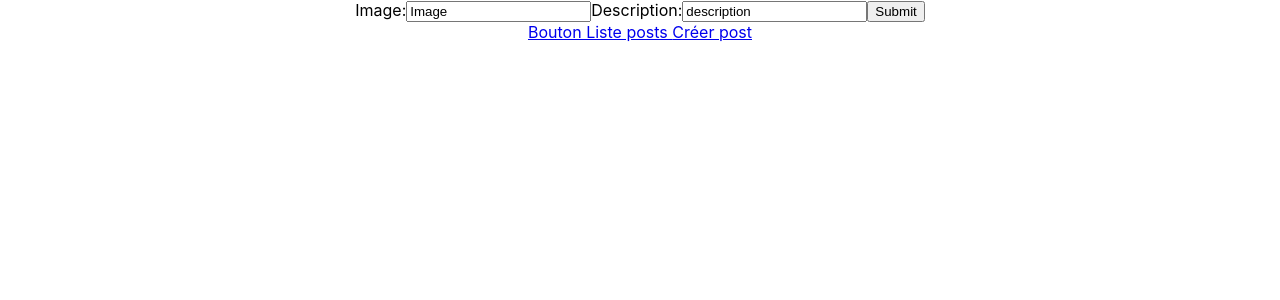
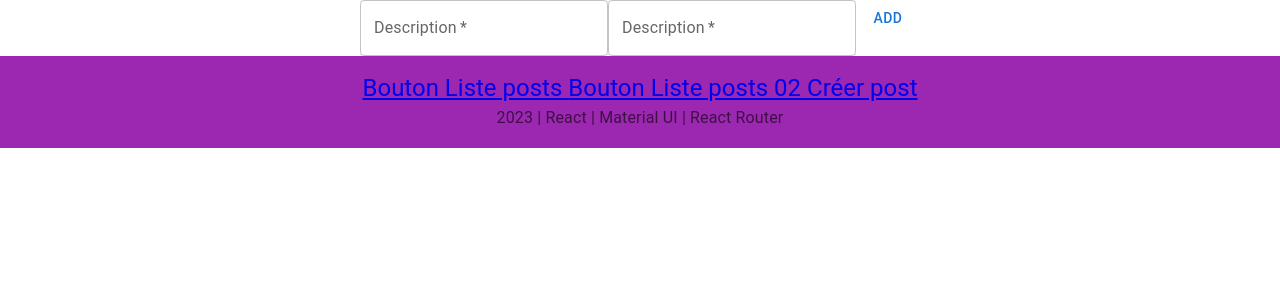
Before and after one commit to AlbinHuchet/Projet_React_React, a React (Create React App) app: page /createpost in a window 1280 px wide. Shown: the top 300 px of the page. Built offline with nearby package versions, Linux system fonts and the light colour scheme.

Commit message:
like ok, creation avec image en cours

```diff
--- a/package.json
+++ b/package.json
@@ -10,8 +10,10 @@
     "@testing-library/jest-dom": "^5.17.0",
     "@testing-library/react": "^13.4.0",
     "@testing-library/user-event": "^13.5.0",
+    "axios": "^1.5.0",
     "react": "^18.2.0",
     "react-dom": "^18.2.0",
+    "react-images-uploading": "^3.1.7",
     "react-router-dom": "^6.16.0",
     "react-scripts": "5.0.1",
     "web-vitals": "^2.1.4"
--- a/src/App.js
+++ b/src/App.js
@@ -6,6 +6,8 @@ import {Outlet, Route, Routes} from 'react-router-dom';
 import ListPosts from "./composants/ListPosts";
 import CreatePost from "./composants/CreatePost";
 import Image from "./composants/Image";
+import React from "react";
+import ListPosts02 from "./composants/ListPosts02";
 
 
 export default function App() {
@@ -14,12 +16,13 @@ export default function App() {
         <Routes>
           <Route path='/'>
             <Route path='/listposts' element={<ListPosts/>}/>
+              <Route path='/listposts02' element={<ListPosts02/>}/>
               <Route path='/createpost' element={<CreatePost/>}/>
               <Route path='/image' element={<Image/>}/>
           </Route>
         </Routes>
         <div className="App">
-          <Footer/>
+            <Footer />
         </div>
       </div>
   );
--- a/src/composants/CreatePost.js
+++ b/src/composants/CreatePost.js
@@ -1,13 +1,37 @@
 import '../App.css';
 import * as React from 'react';
+import {useNavigate} from "react-router-dom";
+import axios from "axios";
+import {Box, Button, Container, TextField} from "@mui/material";
+import Image from "./Image";
+export default function CreatePost() {
+    const navigate = useNavigate();
+    const handleSubmit = (event) => {
+        event.preventDefault();
+        const data = new FormData(event.currentTarget);
+        console.log({
+            image: data.get('image'),
+            description: data.get('description')
+        });
+        let newPost = {
+            image: data.get('image'),
+            description: data.get('description')
+        };
 
-export default function CreatePost() {
+        axios.post('http://localhost:8080/api/createpost', newPost)
+            .then(newPost  => console.log(newPost))
+            .catch(error => console.error(error));
+
+        return navigate("/listposts");
+    };
+
     return(
-        <form action="/action_page.php">
-            <label htmlFor="image">Image:</label>
-            <input type="text" id="image" name="image" value="Image"></input>
-            <label htmlFor="description">Description:</label>
-            <input type="text" id="description" name="description" value="description"></input>
-            <input type="submit" value="Submit"></input>
-        </form> );
+        <Container>
+            <Box component='form' onSubmit={handleSubmit} noValidate>
+                <TextField id="txtName" required name="image" label="Description" type="text"></TextField>
+                <TextField id="txtName" required name="description" label="Description" type="text"></TextField>
+                <Button type="submit">Add</Button>
+            </Box>
+        </Container>
+    )
 }
--- a/src/composants/Footer.js
+++ b/src/composants/Footer.js
@@ -3,13 +3,46 @@ import {Link} from "@mui/material";
 import {NavLink, useParams} from "react-router-dom";
 
 
+// export default function Footer() {
+//     return(
+//         <footer className="d-flex justify-content-between bg-secondary p-3" id="mainFooter">
+//             <div className="btn-group">
+//                 <NavLink to="/listposts" className="btn btn-outline-dark bg-light">  Bouton Liste posts  </NavLink>
+//                 <NavLink to="/createpost" className="btn btn-outline-dark bg-light">  Créer post  </NavLink>
+//             </div>
+//         </footer>
+//     );
+// }
+import React, { FC, ReactElement } from "react";
+import { Box, Container, Grid, Typography } from "@mui/material";
+
 export default function Footer() {
-    return(
-        <footer className="d-flex justify-content-between bg-secondary p-3" id="mainFooter">
-            <div className="btn-group">
-                <NavLink to="/listposts" className="btn btn-outline-dark bg-light">  Bouton Liste posts  </NavLink>
-                <NavLink to="/createpost" className="btn btn-outline-dark bg-light">  Créer post  </NavLink>
-            </div>
-        </footer>
+    return (
+        <Box
+            sx={{
+                width: "100%",
+                height: "auto",
+                backgroundColor: "secondary.main",
+                paddingTop: "1rem",
+                paddingBottom: "1rem",
+
+            }}
+        >
+            <Container maxWidth="lg">
+                <Grid container direction="column" alignItems="center">
+                    <Grid item xs={12}>
+                        <Typography color="black" variant="h5">
+                            <NavLink to="/listposts" className="btn btn-outline-dark bg-light">  Bouton Liste posts  </NavLink>
+                            <NavLink to="/listposts02" className="btn btn-outline-dark bg-light">  Bouton Liste posts 02 </NavLink>
+                            <NavLink to="/createpost" className="btn btn-outline-dark bg-light">  Créer post  </NavLink>                        </Typography>
+                    </Grid>
+                    <Grid item xs={12}>
+                        <Typography color="textSecondary" variant="subtitle1">
+                            {`${new Date().getFullYear()} | React | Material UI | React Router`}
+                        </Typography>
+                    </Grid>
+                </Grid>
+            </Container>
+        </Box>
     );
-}
+};
--- a/src/composants/Image.js
+++ b/src/composants/Image.js
@@ -1,42 +1,57 @@
-import '../App.css';
-import React, { useEffect, useState } from "react";
+import React from 'react';
+import ImageUploading from 'react-images-uploading';
 
 export default function Image() {
+    const [images, setImages] = React.useState([]);
+    const maxNumber = 69;
 
-    const { REACT_APP_REST } = process.env;
+    const onChange = (imageList, addUpdateIndex) => {
+        // data for submit
+        console.log(imageList, addUpdateIndex);
+        setImages(imageList);
+    };
 
-    const [file, setFile] = useState([]);
-
-    const handleFile = event => {
-        setFile(
-            URL.createObjectURL(event.target.files[0])
-        );
-        const formData = new FormData();
-        formData.append("fileupload", event.target.files[0]);
-
-        fetch("", {
-            method: 'POST',
-
-            body: formData,
-            dataType: "jsonp"
-        })
-    };
     return (
-        <>
-            <div className="card-user">
-                <img src={file} />
-                    <div>
-                        <label>IMAGE</label>
-                        <form
-                            type="file"
-                            required="required"
-                            onChange={handleFile}
-                        ></form>
+        <div className="App">
+            <ImageUploading
+                multiple
+                value={images}
+                onChange={onChange}
+                maxNumber={maxNumber}
+                dataURLKey="data_url"
+            >
+                {({
+                      imageList,
+                      onImageUpload,
+                      onImageRemoveAll,
+                      onImageUpdate,
+                      onImageRemove,
+                      isDragging,
+                      dragProps,
+                  }) => (
+                    // write your building UI
+                    <div className="upload__image-wrapper">
+                        <button
+                            style={isDragging ? { color: 'red' } : undefined}
+                            onClick={onImageUpload}
+                            {...dragProps}
+                        >
+                            Click or Drop here
+                        </button>
+                        &nbsp;
+                        <button onClick={onImageRemoveAll}>Remove all images</button>
+                        {imageList.map((image, index) => (
+                            <div key={index} className="image-item">
+                                <img src={image['data_url']} alt="" width="100" />
+                                <div className="image-item__btn-wrapper">
+                                    <button onClick={() => onImageUpdate(index)}>Update</button>
+                                    <button onClick={() => onImageRemove(index)}>Remove</button>
+                                </div>
+                            </div>
+                        ))}
                     </div>
-                <hr></hr>
-
-            </div>
-
-        </>
+                )}
+            </ImageUploading>
+        </div>
     );
 }
--- a/src/composants/ListPosts.js
+++ b/src/composants/ListPosts.js
@@ -1,64 +1,67 @@
 import '../App.css';
 import {useEffect, useState} from "react";
 import * as React from 'react';
-import Card from '@mui/material/Card';
-import CardActions from '@mui/material/CardActions';
-import CardContent from '@mui/material/CardContent';
-import CardMedia from '@mui/material/CardMedia';
-import Button from '@mui/material/Button';
-import Typography from '@mui/material/Typography';
+import axios, {get} from "axios";
+import {useNavigate} from "react-router-dom";
+import {getAllByTestId} from "@testing-library/react";
 
 export default function ListPosts() {
+    const navigate = useNavigate();
 
-    const [posts, setPosts] = useState([]);
+    const [selectedImage, setSelectedImage] = useState(null);
+    const [selectedDescription, setSelectedDescription] = useState('');
 
-    useEffect(() => {
-        fetch('http://localhost:8080/api/allposts')
-            .then(res => res.json())
-            .then(posts=>
-                setPosts(posts));
-        console.table(posts);
-    }, []);
-    // return (
-    //     <section id="utilisateurs">
-    //         {/*{search}*/}
-    //         <h1 className="m-3">Liste des Users</h1>
-    //         <ul className="list-group m-3">
-    //             {posts.map (u => (
-    //                 <li className="list-group-item d-flex align-tiems-center">
-    //                     {u.image} {u.description}
-    //                     <button className="btn btn-sm ms-auto btn-outline-success">&#x2713;</button>
-    //                 </li>)
-    //             )}
-    //         </ul>
-    //     </section>
-    // );
-    function like(){}
-    function dislike(){}
+    const fileSelectedHandler = (event) =>{
+        if (event.target && event.target.files && event.target.files.length > 0) {
+            setSelectedImage(event.target.files[0]);
+        } else {
+            // Handle the case when there are no selected files or the event structure is unexpected.
+            // You can display an error message or perform other appropriate actions.
+            console.error('No files selected or unexpected event structure');
+        }
+    };
+    const descriptionChangeHandler = (event) =>{
+        setSelectedDescription(event.target.value)
+    }
+    const fileUploadHandler= () =>{
+        if (!selectedImage || !selectedDescription) {
+            // Handle validation or display an error message here
+            return;
+        }
+        const formData = new FormData();
+        formData.append('image', selectedImage);
+        formData.append('description', selectedDescription);
+
+
+        axios.post('http://localhost:8080/api/createpost', formData)
+            .then(response  => {
+                console.log('New post created:', response.data);
+                // navigate('/listposts');
+            })
+            .catch((error) => {
+                console.error('Error creating post:', error);
+            });
+    }
 
     return (
-        <ul className="list-group m-3">
-        {posts.map (p => (
-            <Card sx={{ maxWidth: 345 }}>
-                <CardMedia
-                    sx={{ height: 140 }}
-                    image={p.image}
-                    title={p.description}
+        <form onSubmit={fileUploadHandler}>
+            <div>
+                <label htmlFor="image">Image:</label>
+                <input type="file" id="image" name="image" onChange={fileSelectedHandler} />
+            </div>
+            <div>
+                <label htmlFor="description">Description:</label>
+                <input
+                    type="text"
+                    id="description"
+                    name="description"
+                    placeholder="Description"
+                    value={selectedDescription}
+                    onChange={descriptionChangeHandler}
                 />
-                <CardContent>
-                    {/*<Typography gutterBottom variant="h5" component="div">*/}
-                    {/*    Lizard*/}
-                    {/*</Typography>*/}
-                    <Typography variant="body2" color="text.secondary">
-                        {p.description}
-                    </Typography>
-                </CardContent>
-                <CardActions>
-                    <Button size="small" onclick={like}>Like</Button>
-                    <Button size="small" onclick={dislike}>Dislike</Button>
-                </CardActions>
-            </Card>))}
-            </ul>
-
-        );
-    }
+            </div>
+            <div>
+                <input type="submit" value="Submit" />
+            </div>
+        </form> )
+}
--- /dev/null
+++ b/src/composants/ListPosts02.js
@@ -0,0 +1,109 @@
+import '../App.css';
+import {useEffect, useState} from "react";
+import {
+    Box,
+    Button,
+    Card,
+    CardActions,
+    CardContent,
+    CardMedia,
+    Chip,
+    Container,
+    Grid,
+    Stack, TextField,
+    Typography
+} from "@mui/material";
+import axios from "axios";
+import {useNavigate} from "react-router-dom";
+import * as React from "react";
+
+export default function ListPosts02() {
+    const navigate = useNavigate();
+    const [posts, setPosts] = useState([]);
+    const [selectedObject, setSelectedObject] = useState(null);
+
+
+    useEffect(() => {
+        fetch('http://localhost:8080/api/allposts')
+            .then(res => res.json())
+            .then(posts=>
+                setPosts(posts));
+        console.table(posts);
+    }, []);
+    const like = (p) =>{
+        setSelectedObject(p);
+        axios.post('http://localhost:8080/api/likepost', selectedObject)
+            .then(newPost  => console.log(newPost))
+            .catch(error => console.error(error));
+        // return navigate("/listposts");
+    };
+
+    const dislike = (p) =>{
+        setSelectedObject(p);
+        axios.post('http://localhost:8080/api/dislikepost', selectedObject)
+            .then(newPost  => console.log(newPost))
+            .catch(error => console.error(error));
+        // return navigate("/listposts");
+    };
+
+    const comment = (p) =>{
+        setSelectedObject(p);
+        selectedObject.comment = p.comment; // Assuming p.comment contains the new comment value
+
+        axios.post('http://localhost:8080/api/commentpost', selectedObject)
+            .then(newPost  => console.log(newPost))
+            .catch(error => console.error(error));
+        // return navigate("/listposts");
+    };
+
+
+    return (
+        <>
+            <h2>Publications</h2>
+            <h2>Double cliquez et rafraichissez pour avoir les nombres de likes à jour</h2>
+
+            <Container sx={{py: 8}}>
+                <Grid container spacing={4}>
+
+                    {posts.map((p) => (
+
+                            <Grid item key={p.id}>
+                                <Card sx={{maxWidth: 345}}>
+                                    <CardMedia
+                                        sx={{height: 140}}
+                                        image={p.image}
+                                        title="image"
+                                    />
+                                    <CardContent>
+                                        <Typography gutterBottom variant="h5" component="div">
+                                            Publication {p.id}
+                                        </Typography>
+                                        <Typography variant="body2" color="text.secondary">
+                                            {p.description}
+                                        </Typography>
+                                        <Typography variant="body3" color="text.secondary">
+                                            Likes {p.likes}
+                                        </Typography>
+                                        <Typography variant="body4" color="text.secondary">
+                                            Commentaire : {p.comment}
+                                        </Typography>
+                                    </CardContent>
+                                    <CardActions>
+                                        <Button size="small" key={p.id} onClick={() => like(p)}>Like</Button>
+                                        <Button size="small" key={p.id} onClick={() => dislike(p)}>DisLike</Button>
+                                    </CardActions>
+                                    <Container>
+                                        <Box component='form' onSubmit={() => like(p)} noValidate>
+                                            <TextField id="txtName" required name="comment" label="Commentaire" type="text"></TextField>
+                                            <Button type="submit">Add</Button>
+                                        </Box>
+                                    </Container>
+                                </Card>
+                            </Grid>
+                        )
+                    )}
+                </Grid>
+            </Container>
+        </>
+    );
+}
```
Also changed, not shown: 1 other file (tests, documents, lock files or other folders).
